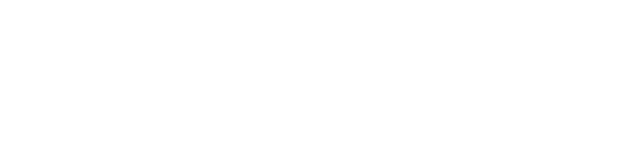
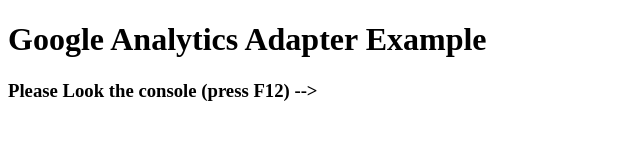
Before and after one commit to D-Mobilelab/analytics-adapter, a website: page examples/index.html in a window 1280 px wide. Shown: the whole page, without its empty margins (0-640 px from the left). Drawn offline with Linux system fonts and the light colour scheme.

Commit message:
doc refinement

```diff
--- a/examples/index.html
+++ b/examples/index.html
@@ -6,9 +6,12 @@
 		<meta name="viewport" content="width=device-width">
 	</head>
 	<body>
-		<div id="blackboard"></div>
+		<div id="blackboard">
+			<h1>Google Analytics Adapter Example</h1>
+			<h3>Please Look the console (press F12)   --></h3>
+		</div>
 
-				<script>
+		<script>
 		(function(i,s,o,g,r,a,m){i['GoogleAnalyticsObject']=r;i[r]=i[r]||function(){
 		(i[r].q=i[r].q||[]).push(arguments)},i[r].l=1*new Date();a=s.createElement(o),
 		m=s.getElementsByTagName(o)[0];a.async=1;a.src=g;m.parentNode.insertBefore(a,m)
```
Also changed, not shown: src/main.js (+10 -10 lines).
